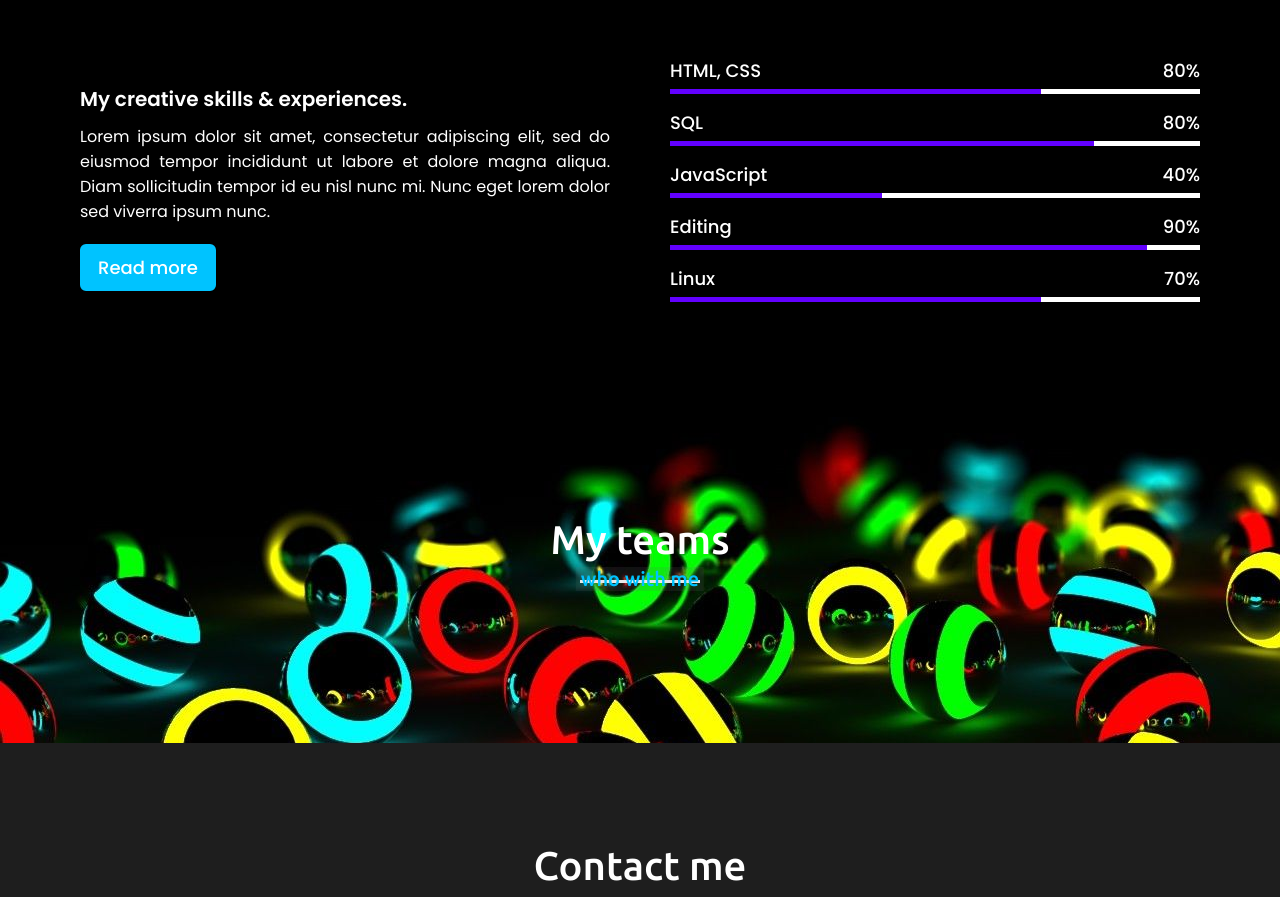
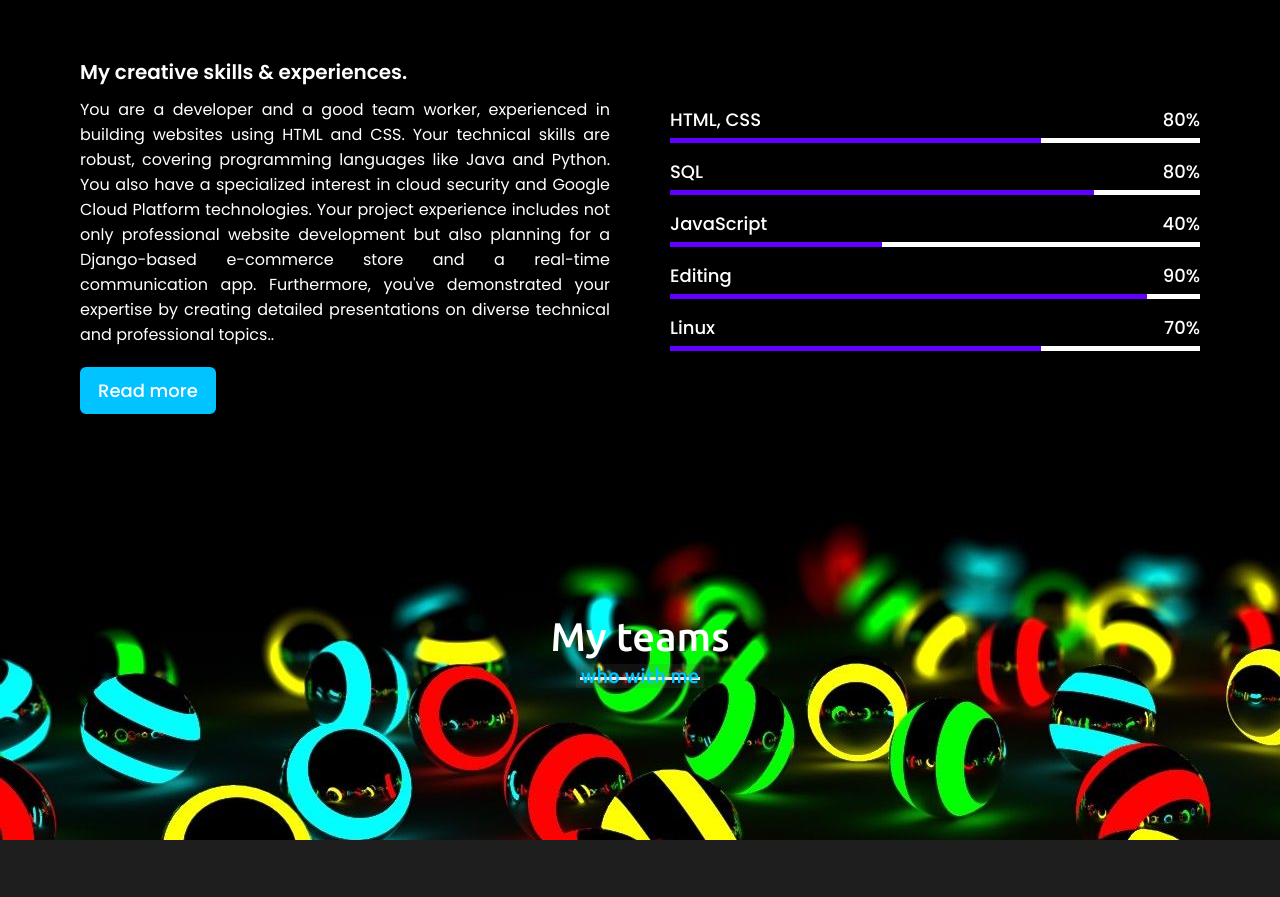
Before and after one commit to sksanthoshkumar7213-coder/MY-PORTFOLI, a plain HTML site: page index.html in a window 1280 px wide. Shown: the part 2335-3232 px from the top of the page. Drawn offline with nearby package versions, Linux system fonts and the light colour scheme.

Commit message:
Update index.html

```diff
--- a/index.html
+++ b/index.html
@@ -109,8 +109,7 @@
             <div class="skills-content">
                 <div class="column left">
                     <div class="text">My creative skills & experiences.</div>
-                    <p>Lorem ipsum dolor sit amet, consectetur adipiscing elit, sed do eiusmod tempor incididunt ut labore et dolore magna aliqua.
-                        Diam sollicitudin tempor id eu nisl nunc mi. Nunc eget lorem dolor sed viverra ipsum nunc.
+                    <p> You are a developer and a good team worker, experienced in building websites using HTML and CSS. Your technical skills are robust, covering programming languages like Java and Python. You also have a specialized interest in cloud security and Google Cloud Platform technologies. Your project experience includes not only professional website development but also planning for a Django-based e-commerce store and a real-time communication app. Furthermore, you've demonstrated your expertise by creating detailed presentations on diverse technical and professional topics..
                      </p>
                     <a href="#">Read more</a>
                 </div>
```
